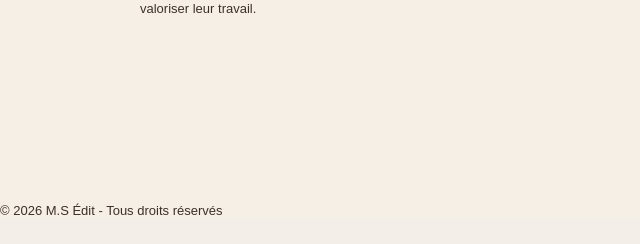
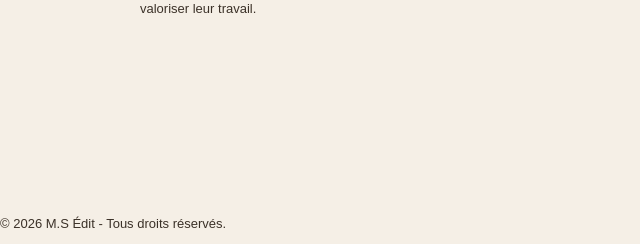
Before and after one commit to MSEDIT-1304/services-aux-ecrivains, a Flask app: page / in a window 1280 px wide. Shown: the part 712-956 px from the top of the page, without its empty margins (0-640 px from the left). Before the commit the page ends 927 px from the top, so only its background shows below. Run offline with Flask 3, Linux system fonts and the light colour scheme.

Commit message:
Update index.html

```diff
--- a/templates/index.html
+++ b/templates/index.html
@@ -97,7 +97,13 @@ overlay.addEventListener("click", () => {
 
 <footer>
 
-© 2026 M.S Édit - Tous droits réservés
+    <div class="footer-contenu">
+
+        <p>
+            © 2026 M.S Édit - Tous droits réservés.
+        </p>
+
+    </div>
 
 </footer>
 </body>
```
